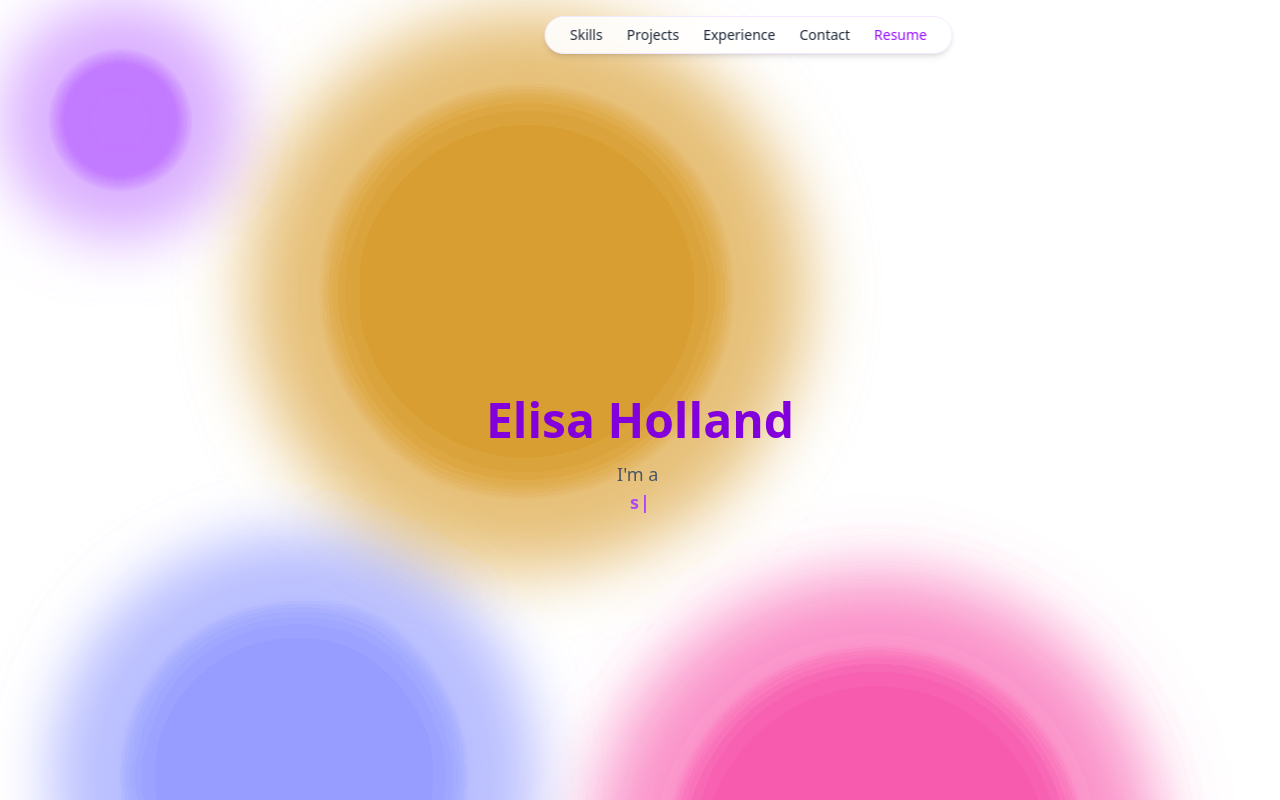
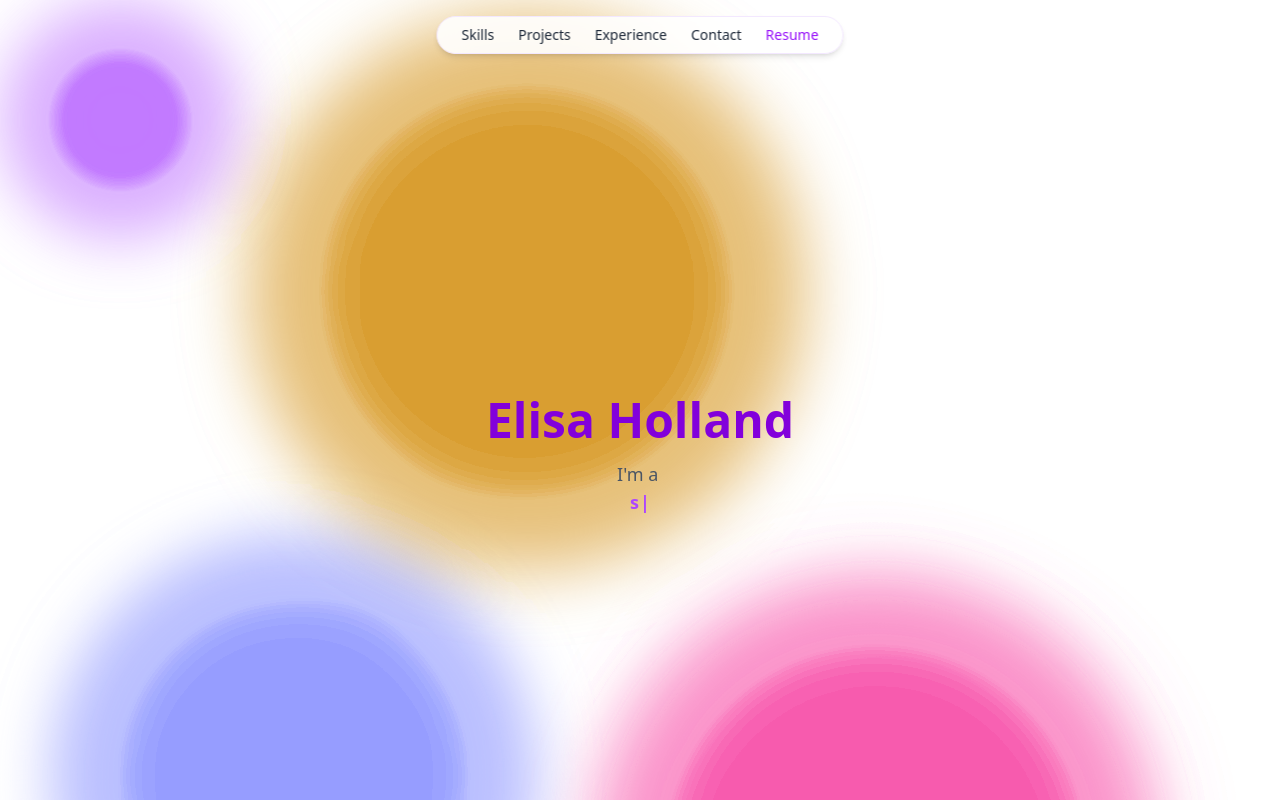
Before and after one commit to emholland/elisa-portfolio, a React (Vite) app: page / in a window 1280 px wide. Shown: the top 800 px of the page. Built offline with nearby package versions, Linux system fonts and the light colour scheme.

Commit message:
nav centered

```diff
--- a/src/App.jsx
+++ b/src/App.jsx
@@ -28,7 +28,7 @@ function App() {
 
 
      {/* Nav Bar */}
-     <nav className="fixed top-4 inset-x-4 sm:left-1/2 sm:-translate-x-1/2 bg-white/90 backdrop-blur-md shadow-md rounded-full px-4 sm:px-6 py-2 z-[999] border border-purple-100 max-w-[95vw] sm:max-w-fit mx-auto">
+     <nav className="fixed top-4 left-1/2 -translate-x-1/2 bg-white/90 backdrop-blur-md shadow-md rounded-full px-4 sm:px-6 py-2 z-[999] border border-purple-100 max-w-[95vw] sm:max-w-fit max-w-[500px]">
         <ul className="flex justify-center gap-4 sm:gap-6 font-medium text-[3vw] sm:text-sm whitespace-nowrap">
           <li><a href="#skills" className="hover:text-purple-600">Skills</a></li>
           <li><a href="#projects" className="hover:text-purple-600">Projects</a></li>
```
